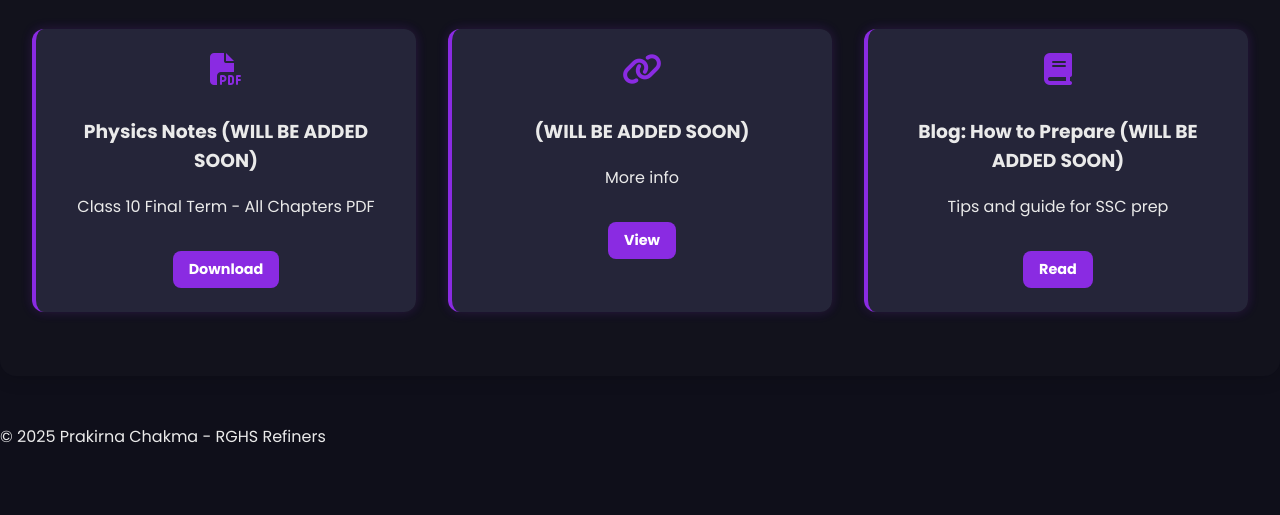
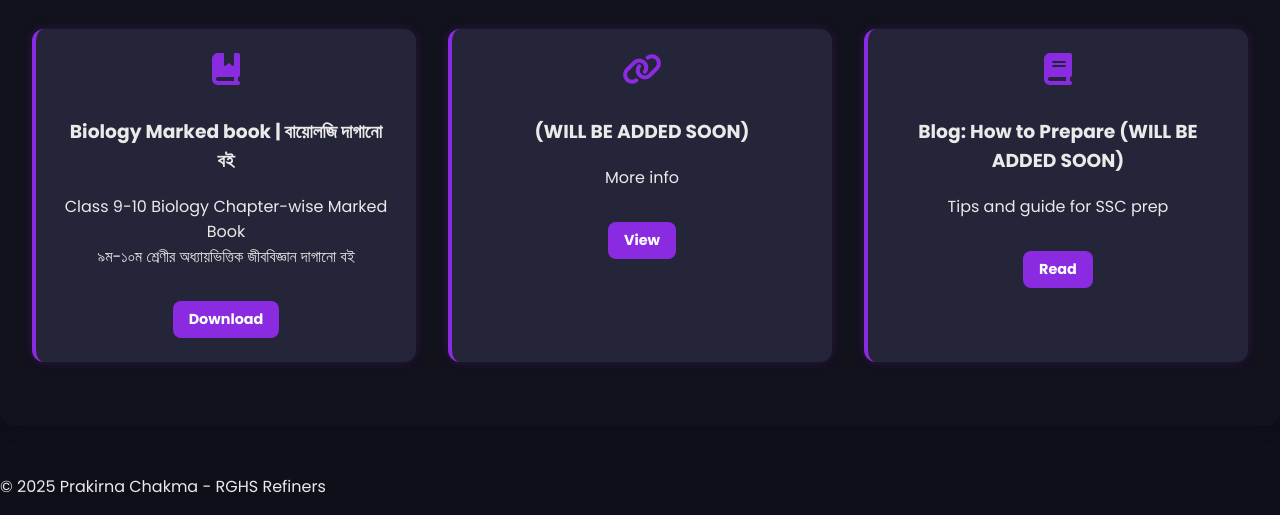
Before and after one commit to PrakirnaChakma/RGHS, a plain HTML site: page index.html in a window 1280 px wide. Shown: the part 3008-3523 px from the top of the page. Before the commit the page ends 3473 px from the top, so only its background shows below. Drawn offline with Linux system fonts and the light colour scheme.

Commit message:
Update index.html

```diff
--- a/index.html
+++ b/index.html
@@ -553,15 +553,13 @@
 
             <div class="resource-grid">
 
-                <!-- Extra Resource: Physics Notes -->
                 <div class="resource-card">
-                    <i class="fa-solid fa-file-pdf icon"></i>
-                    <h3>Physics Notes (WILL BE ADDED SOON)</h3>
-                    <p>Class 10 Final Term - All Chapters PDF</p>
-                    <a class="button" download="" href="resources/physics-notes.pdf">Download</a>
+                    <i class="fa-solid fa-book-bookmark icon"></i>
+                    <h3>Biology Marked book | বায়োলজি দাগানো বই</h3>
+                    <p>Class 9-10 Biology Chapter-wise Marked Book<br>৯ম-১০ম শ্রেণীর অধ্যায়ভিত্তিক জীববিজ্ঞান দাগানো বই</p>
+                    <a class="button" href="https://drive.google.com/drive/folders/1pmo2OoQf3gyl52KpnssuR3KIeQl6KWwN">Download</a>
                 </div>
 
-                <!-- Extra Resource: Class Routine -->
                 <div class="resource-card">
                     <i class="fa-solid fa-link icon"></i>
                     <h3>(WILL BE ADDED SOON)</h3>
@@ -569,7 +567,6 @@
                     <a class="button" href="https://docs.google.com/sheet..." target="_blank">View</a>
                 </div>
 
-                <!-- Extra Resource: Blog -->
                 <div class="resource-card">
                     <i class="fa-solid fa-book icon"></i>
                     <h3>Blog: How to Prepare (WILL BE ADDED SOON)</h3>
@@ -694,4 +691,5 @@
 <footer>
     <p>&copy; 2025 Prakirna Chakma - RGHS Refiners</p>
 </footer>
+
 </html>
```
